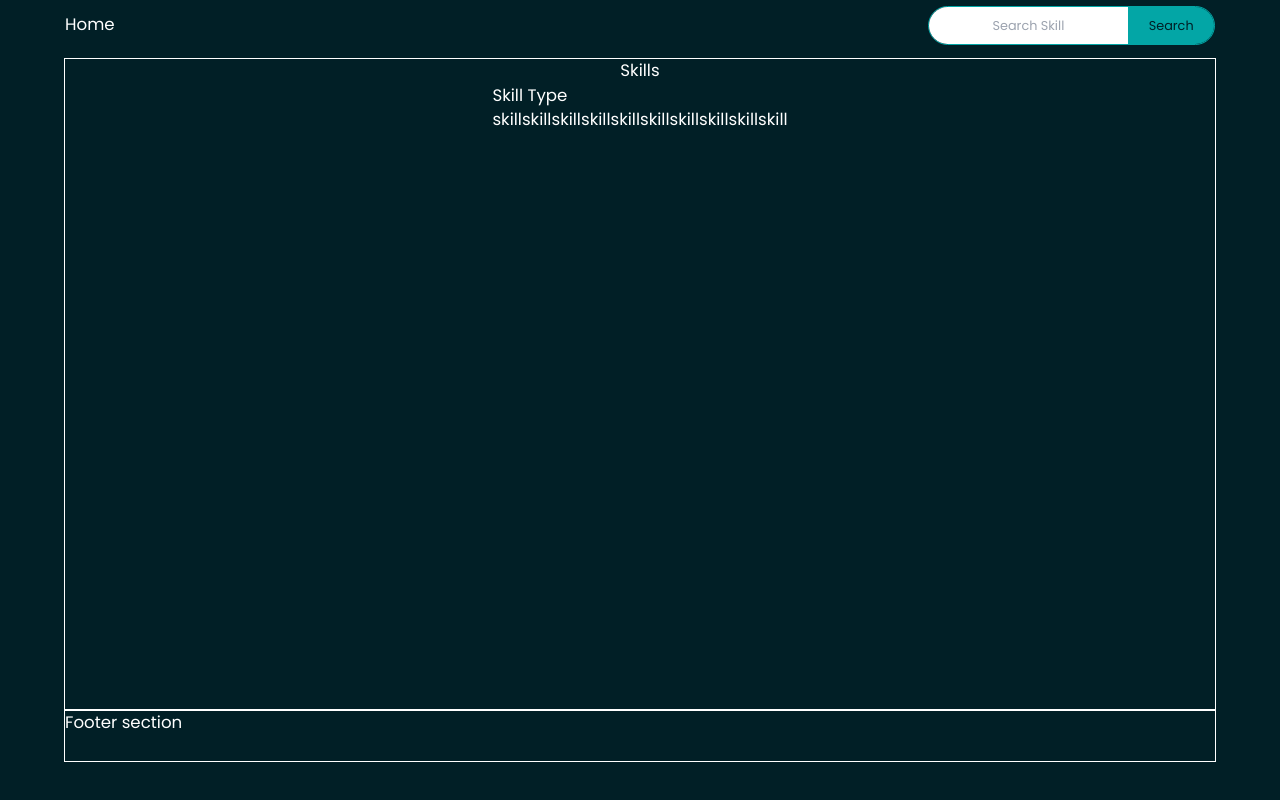
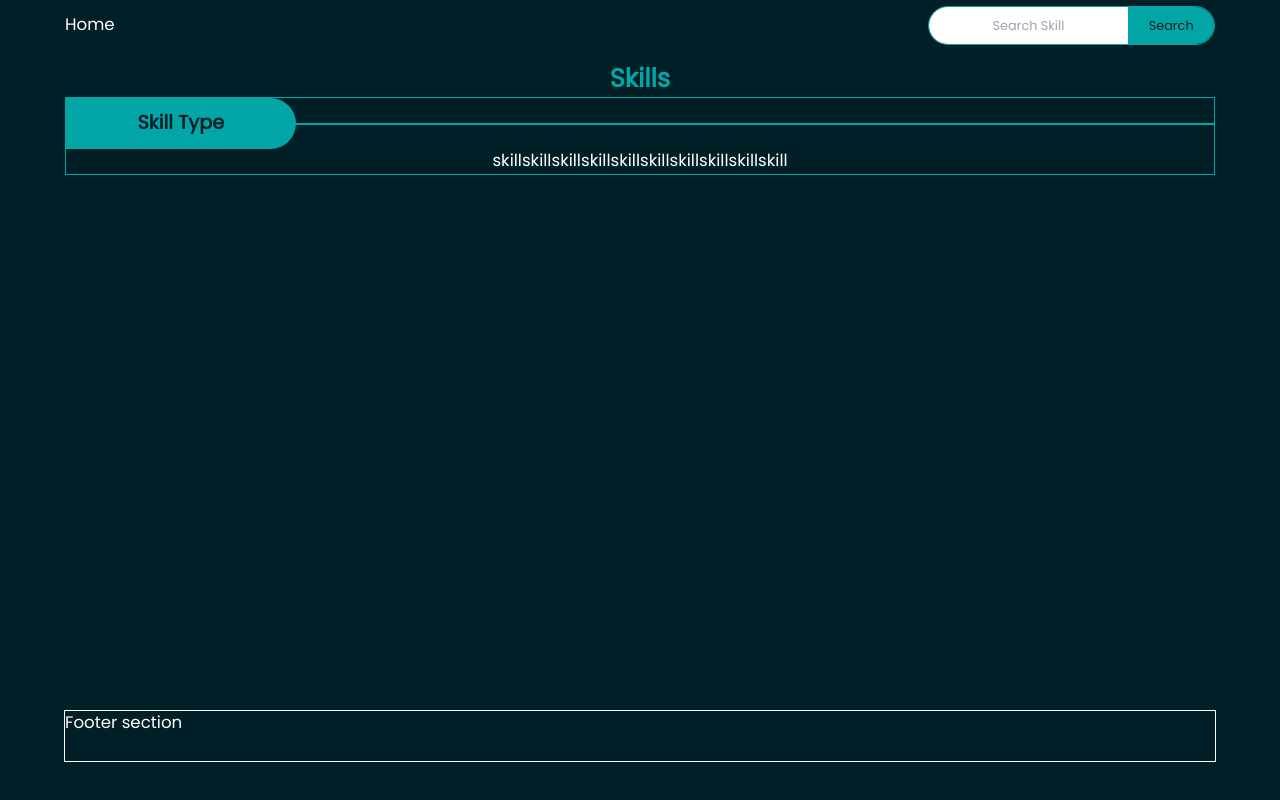
Before and after one commit to MokuaEnock/moku, a React (Create React App) app: page /skills in a window 1280 px wide. Built offline with nearby package versions, Linux system fonts and the light colour scheme.

Commit message:
style skill section header

```diff
--- a/src/components/landing/landing.css
+++ b/src/components/landing/landing.css
@@ -10,7 +10,6 @@ main {
 header {
     width: 100%;
     height: 6vw;
-
     display: flex;
     flex-direction: row;
     align-items: center;
--- a/src/components/skills/MainSkill.js
+++ b/src/components/skills/MainSkill.js
@@ -2,10 +2,10 @@ import "./mainskill.css";
 
 export default function MainSkill() {
   return (
-    <main className="main-skill">
+    <main id="main-skill">
       <h2>Skills</h2>
 
-      <section>
+      <section className="skill-display">
         <div className="skill-display-header">
           <h3>Skill Type</h3>
           <span></span>
--- a/src/components/skills/mainskill.css
+++ b/src/components/skills/mainskill.css
@@ -57,10 +57,65 @@
 }
 
 
-.main-skill{
-    /* height: max-content; */
+#main-skill {
+    display: flex;
+    flex-direction: column;
+    align-items: center;
+    justify-content: flex-start;
+    border: thin solid transparent;
+
+}
+
+#main-skill>h2 {
+    width: 100%;
+    height: 3vw;
+    font-size: 2vw;
+    display: flex;
+    flex-direction: row;
+    align-items: center;
+    justify-content: center;
+    text-align: center;
+    color: #03A6A6;
+    font-weight: bold;
+
+}
+
+.skill-display {
+    width: 100%;
+    border: thin solid #03A6A6;
+    height: max-content;
     display: flex;
     flex-direction: column;
     align-items: center;
     justify-content: flex-start;
 }
+
+.skill-display-header{
+    width: 100%;
+    height:4vw;
+    display: flex;
+    flex-direction: row;
+    align-items: center;
+    justify-content: space-between;
+
+}
+
+.skill-display-header>h3{
+    width:20%;
+    display: flex;
+    flex-direction: row;
+    align-items: center;
+    justify-content: center;
+    border-top-right-radius: 5vw;
+    border-bottom-right-radius: 5vw;
+    height: 100%;
+    background-color: #03A6A6;
+    color:#011F26;
+    font-size: 1.5vw;
+    font-weight: bold;
+}
+
+.skill-display-header>span{
+    width:80%;
+    border: thin solid #03A6A6;
+}
```
